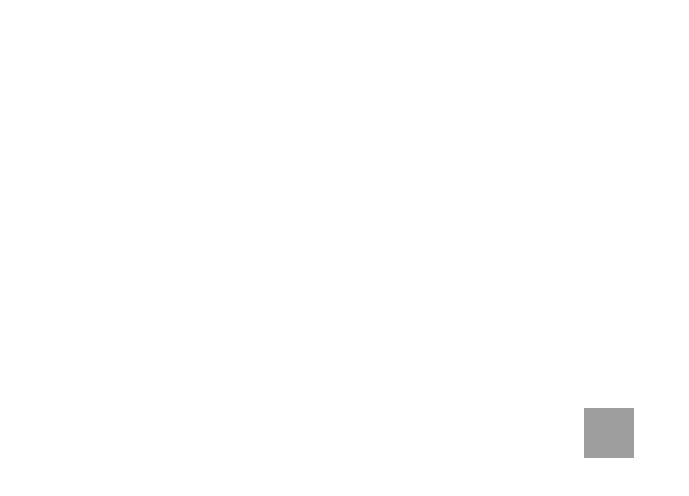
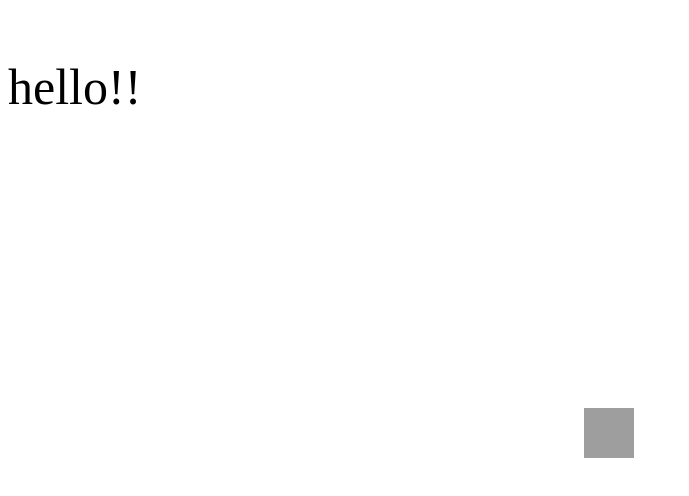
Before and after one commit to CentiHei/practice, a plain HTML site: page index.html in a window 1280 px wide. Shown: the whole page, without its empty margins (0-689 px from the left). Drawn offline with Linux system fonts and the light colour scheme; grey boxes are pictures that could not be loaded.

Commit message:
Update index.html

```diff
--- a/index.html
+++ b/index.html
@@ -13,5 +13,6 @@
         <div class="image"></div>
       </div>
     </a>
+    <span>hello!!</span>
   </body>
 </html>
```
